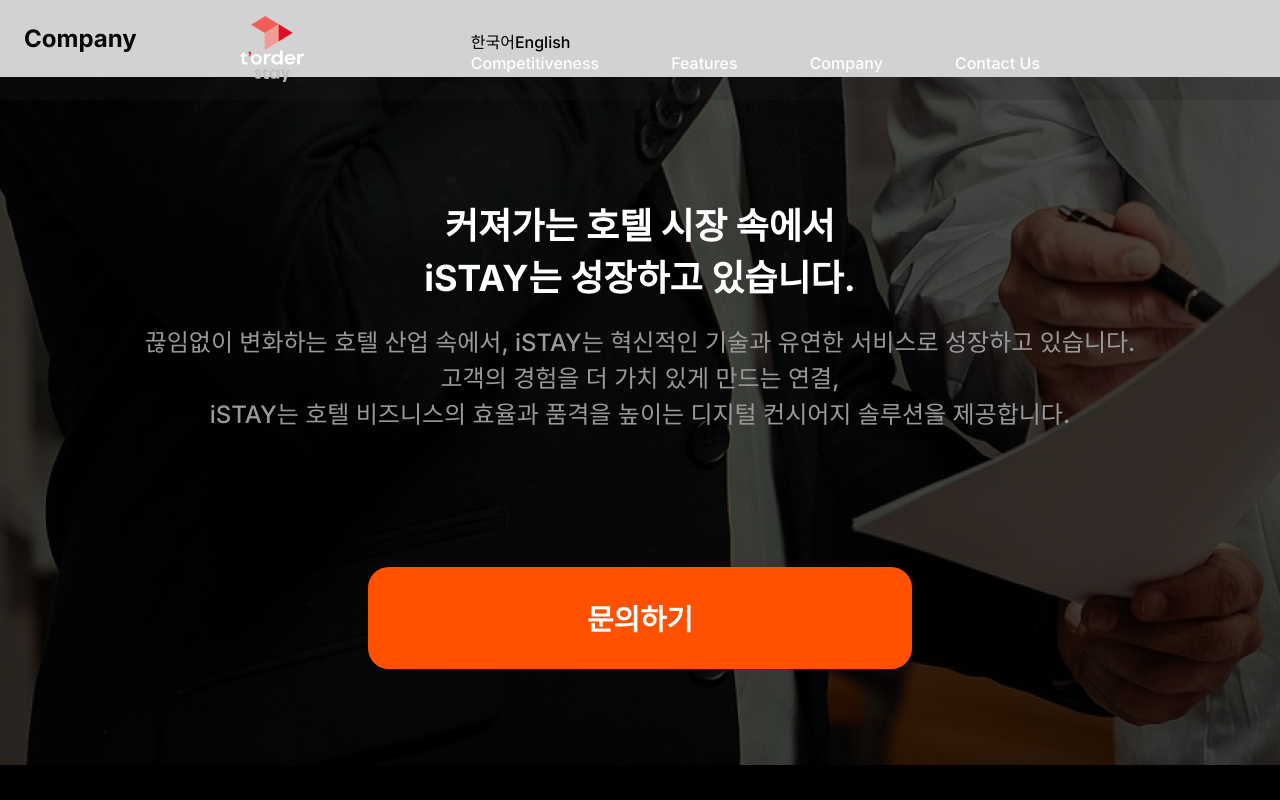
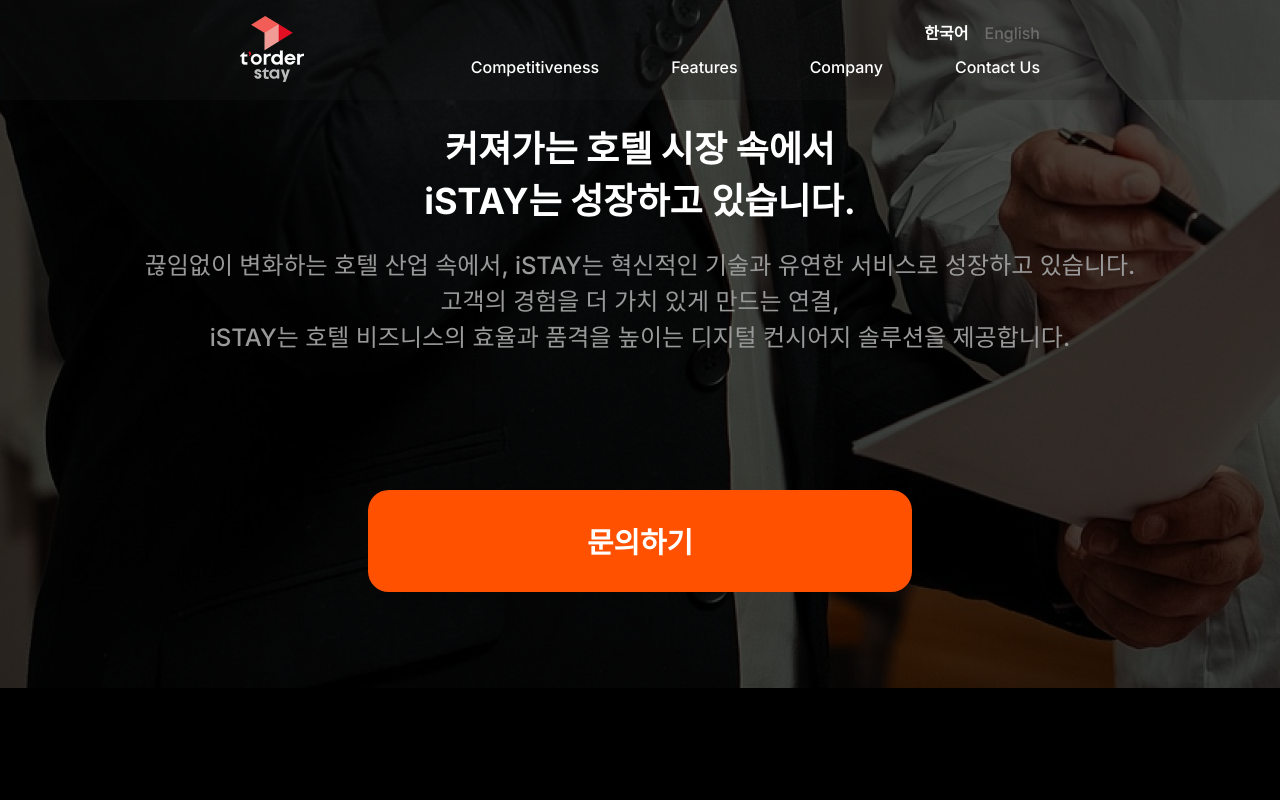
Before and after one commit to lyju777/istay-homepage, a Vue app: page /company in a window 1280 px wide. Shown: the top 800 px of the page. Built offline with nearby package versions, Linux system fonts and the light colour scheme.

Commit message:
다국어 설정 / 헤더 퍼블리싱

```diff
--- a/package.json
+++ b/package.json
@@ -11,6 +11,7 @@
   "dependencies": {
     "normalize.css": "^8.0.1",
     "vue": "^3.5.22",
+    "vue-i18n": "^12.0.0-alpha.3",
     "vue-router": "^4.6.0"
   },
   "devDependencies": {
--- /dev/null
+++ b/src/i18n.js
@@ -0,0 +1,14 @@
+import { createI18n } from 'vue-i18n';
+import ko from './locales/ko';
+import en from './locales/en';
+
+const i18n = createI18n({
+  locale: 'ko', // 기본 언어
+  fallbackLocale: 'en', // 기본 언어 실패시 보여줄 언어
+  messages: {
+    ko,
+    en,
+  },
+});
+
+export default i18n;
--- a/src/layouts/header.vue
+++ b/src/layouts/header.vue
@@ -2,26 +2,30 @@
   <div class="header">
     <div class="header__container">
       <div class="header__container__content">
-        <span class="content-logo">
+        <router-link :to="{ path: '/', query: { lang: currentLanguage } }" class="content-logo">
           <img src="/public/images/logo_gnb.png" alt="logo" />
-        </span>
+        </router-link>
         <span class="content-menu">
-          <div class="content-lng">
-            <span>한국어</span>
-            <span>English</span>
+          <div class="content-language">
+            <span @click="setLanguage('ko')" :class="{ active: currentLanguage === 'ko' }" class="lang-item">
+              한국어
+            </span>
+            <span @click="setLanguage('en')" :class="{ active: currentLanguage === 'en' }" class="lang-item">
+              English
+            </span>
           </div>
           <ul>
             <li>
-              <router-link to="/comepetitiveness">Competitiveness</router-link>
+              <router-link :to="{ path: '/comepetitiveness' }">Competitiveness</router-link>
             </li>
             <li>
-              <router-link to="/features">Features</router-link>
+              <router-link :to="{ path: '/features' }">Features</router-link>
             </li>
             <li>
-              <router-link to="/company">Company</router-link>
+              <router-link :to="{ path: '/company' }">Company</router-link>
             </li>
             <li>
-              <router-link to="/contactus">Contact Us</router-link>
+              <router-link :to="{ path: '/contactus' }">Contact Us</router-link>
             </li>
           </ul>
         </span>
@@ -30,7 +34,19 @@
   </div>
 </template>
 
-<script setup></script>
+<script setup>
+import { computed } from 'vue';
+import { useRoute, useRouter } from 'vue-router';
+
+const route = useRoute();
+const router = useRouter();
+
+const currentLanguage = computed(() => route.query.lang || 'ko');
+
+const setLanguage = lang => {
+  router.push({ path: route.path, query: { ...route.query, lang } });
+};
+</script>
 
 <style lang="scss" scoped>
 .header {
@@ -48,6 +64,8 @@
       align-items: center;
 
       .content-logo {
+        text-decoration: none;
+        display: inline-block;
         img {
           width: 4rem;
           height: 4.1rem;
@@ -55,7 +73,34 @@
       }
 
       .content-menu {
-        .content-lng {
+        display: flex;
+        flex-direction: column;
+        align-items: flex-end;
+
+        .content-language {
+          display: flex;
+          gap: 1rem;
+          margin-bottom: 0.5rem;
+
+          .lang-item {
+            cursor: pointer;
+            color: #8f8f8f;
+            opacity: 0.6;
+            line-height: 1;
+            margin-bottom: 0.5rem;
+            vertical-align: baseline;
+            display: inline-block;
+
+            &:hover {
+              opacity: 0.8;
+            }
+
+            &.active {
+              opacity: 1;
+              color: #ffffff;
+              font-weight: bold;
+            }
+          }
         }
 
         ul {
--- /dev/null
+++ b/src/locales/en.js
@@ -0,0 +1,10 @@
+export default {
+  header: {
+    menu: {
+      competitiveness: 'Competitiveness',
+      features: 'Features',
+      company: 'Company',
+      contact: 'Contact Us',
+    },
+  },
+};
--- /dev/null
+++ b/src/locales/ko.js
@@ -0,0 +1,10 @@
+export default {
+  header: {
+    menu: {
+      competitiveness: '경쟁력',
+      features: '주요 기능',
+      company: '회사 소개',
+      contact: '문의하기',
+    },
+  },
+};
--- a/src/router/index.js
+++ b/src/router/index.js
@@ -1,10 +1,11 @@
 import { createRouter, createWebHistory } from 'vue-router';
+import i18n from '../i18n';
 
-const Comepetitiveness = () => import('../views/comepetitiveness.vue');
-const Features = () => import('../views/Features.vue');
-const Company = () => import('../views/Company.vue');
-const ContactUs = () => import('../views/ContactUs.vue');
-const Home = () => import('../views/Home.vue');
+import Home from '../views/Home.vue';
+import Comepetitiveness from '../views/Comepetitiveness.vue';
+import Features from '../views/Features.vue';
+import Company from '../views/Company.vue';
+import ContactUs from '../views/ContactUs.vue';
 
 const routes = [
   {
@@ -12,15 +13,41 @@
     name: 'Home',
     component: Home,
   },
-  { path: '/comepetitiveness', name: 'comepetitiveness', component: Comepetitiveness },
-  { path: '/features', name: 'features', component: Features },
-  { path: '/company', name: 'company', component: Company },
-  { path: '/contactus', name: 'contactus', component: ContactUs },
+  {
+    path: '/comepetitiveness',
+    name: 'Comepetitiveness',
+    component: Comepetitiveness,
+  },
+  {
+    path: '/features',
+    name: 'Features',
+    component: Features,
+  },
+  {
+    path: '/company',
+    name: 'Company',
+    component: Company,
+  },
+  {
+    path: '/contactus',
+    name: 'ContactUs',
+    component: ContactUs,
+  },
+  {
+    path: '/:pathMatch(.*)*',
+    redirect: '/',
+  },
 ];
 
 const router = createRouter({
-  history: createWebHistory(import.meta.env.BASE_URL),
+  history: createWebHistory(),
   routes,
 });
 
+router.beforeEach((to, from, next) => {
+  const language = to.query.lang || 'ko';
+  i18n.global.locale.value = language;
+  return next();
+});
+
 export default router;
```
Also changed, not shown: src/main.js (+8 -2 lines), 1 other file (tests, documents, lock files or other folders).
